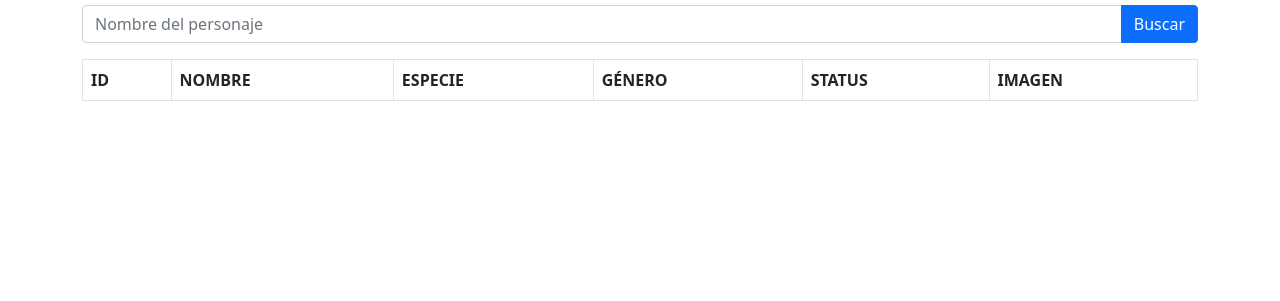
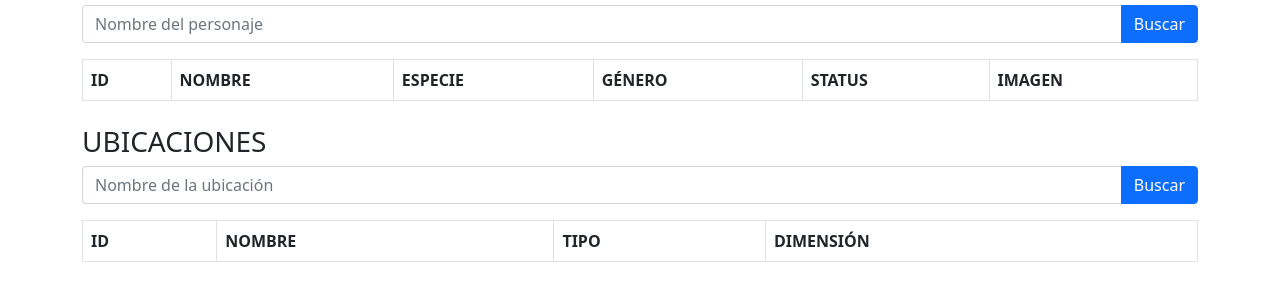
Before and after one commit to byron1614/parcial_rac_A, a plain HTML site: page index.html in a window 1280 px wide. Shown: the part 157-458 px from the top of the page. Drawn offline with nearby package versions, Linux system fonts and the light colour scheme.

Commit message:
se agrego la seccion para la ubicacion el formulario para busacar ubicasiones y la tabla para mostrar los resultados de la ubicasion

```diff
--- a/index.html
+++ b/index.html
@@ -36,3 +36,29 @@
                 </tbody>
             </table>
         </div>
+
+        <!-- Sección de Ubicaciones -->
+        <div class="mb-4">
+            <h3>UBICACIONES</h3>
+            <!-- Formulario para buscar ubicaciones -->
+            <form id="formLocation">
+                <div class="input-group mb-3">
+                    <input type="text" id="inputLocation" class="form-control" placeholder="Nombre de la ubicación">
+                    <button type="submit" class="btn btn-primary">Buscar</button>
+                </div>
+            </form>
+
+            <!-- Tabla para mostrar los resultados de las ubicaciones -->
+            <table class="table table-bordered">
+                <thead>
+                    <tr>
+                        <th>ID</th>
+                        <th>NOMBRE</th>
+                        <th>TIPO</th>
+                        <th>DIMENSIÓN</th>
+                    </tr>
+                </thead>
+                <tbody id="tbodyLocation">
+                </tbody>
+            </table>
+        </div>
```
